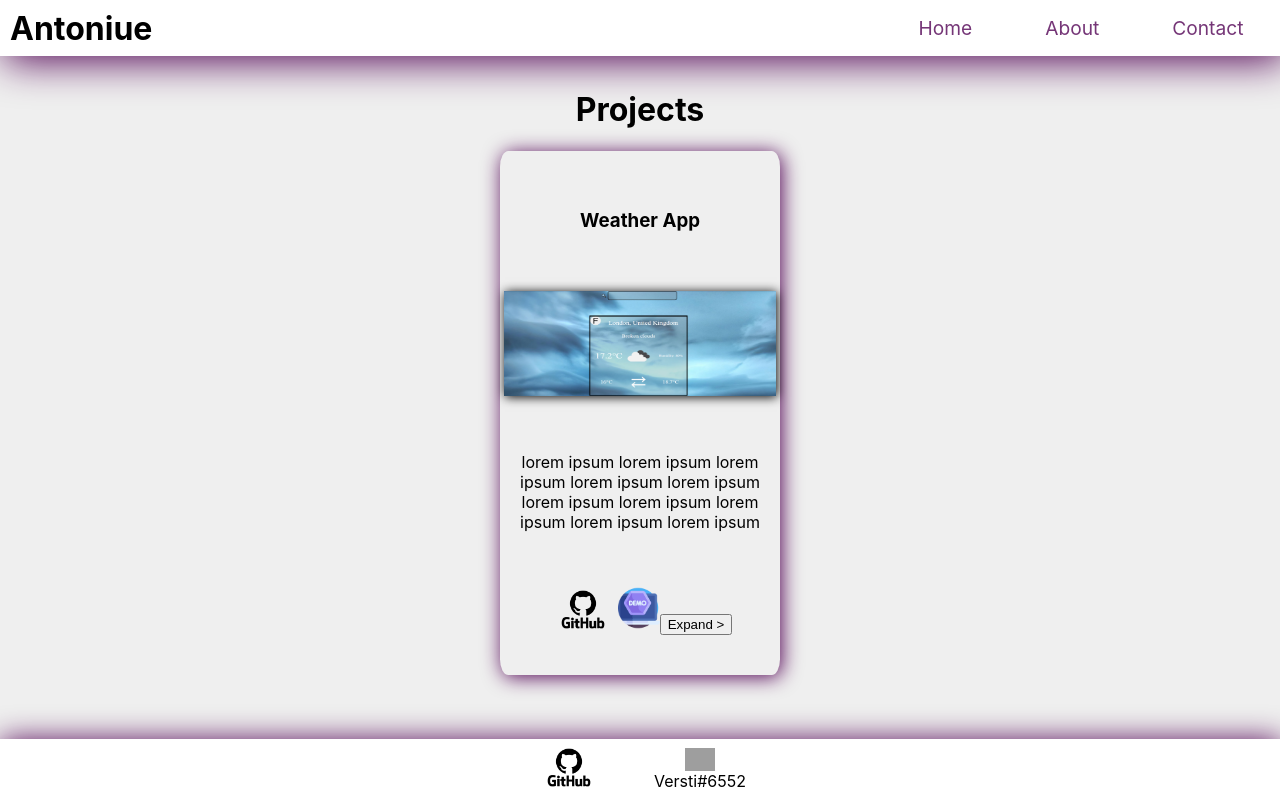
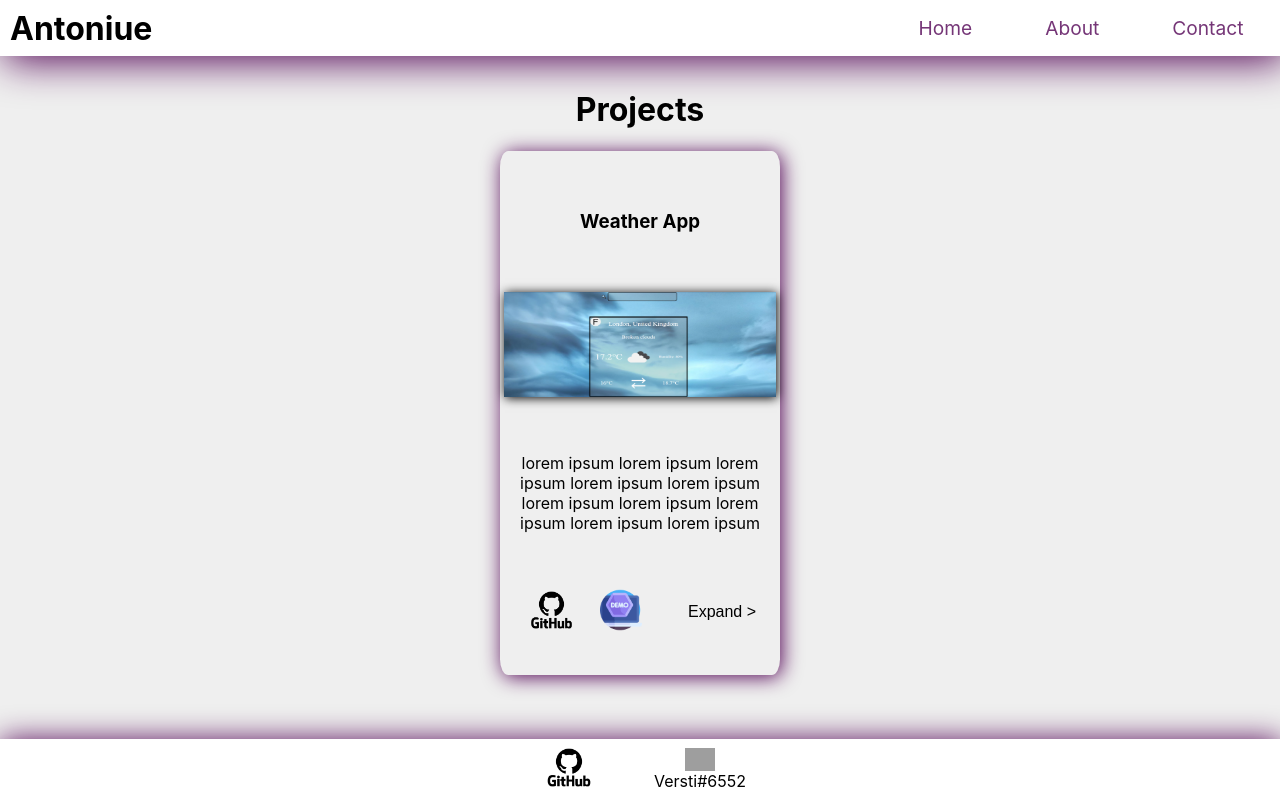
Before and after one commit to Antoniue/portfolio-site, a React (Create React App) app: page /projects in a window 1280 px wide. Built offline with nearby package versions, Linux system fonts and the light colour scheme; grey boxes are pictures that could not be loaded.

Commit message:
styled project buttons and expand button

```diff
--- a/src/components/Projects/Projects.css
+++ b/src/components/Projects/Projects.css
@@ -1,9 +1,3 @@
-.demo{
-    width: 15%;
-}
-.github{
-    width: 25%;
-}
 .picture{
     width: 97%;
     height: 20%;
@@ -32,3 +26,28 @@
     justify-content: space-evenly;
     align-items: center;
 }
+.projectButtons{
+    display: flex;
+    align-items: center;
+    justify-content: center;
+    gap: 40px;
+}
+.projectButtons a{
+    width: 15%;
+}
+.projectButtons button{
+    cursor: grab;
+    border: none;
+    background-color: transparent;
+    font-size: 100%;
+}
+.projectButtons button:hover{
+    font-size: 120%;
+    box-shadow: 1px 1px 5px rgba(82, 4, 85);
+}
+.github{
+    width: 160%;
+}
+.demo{
+    width: 100%
+}
```
